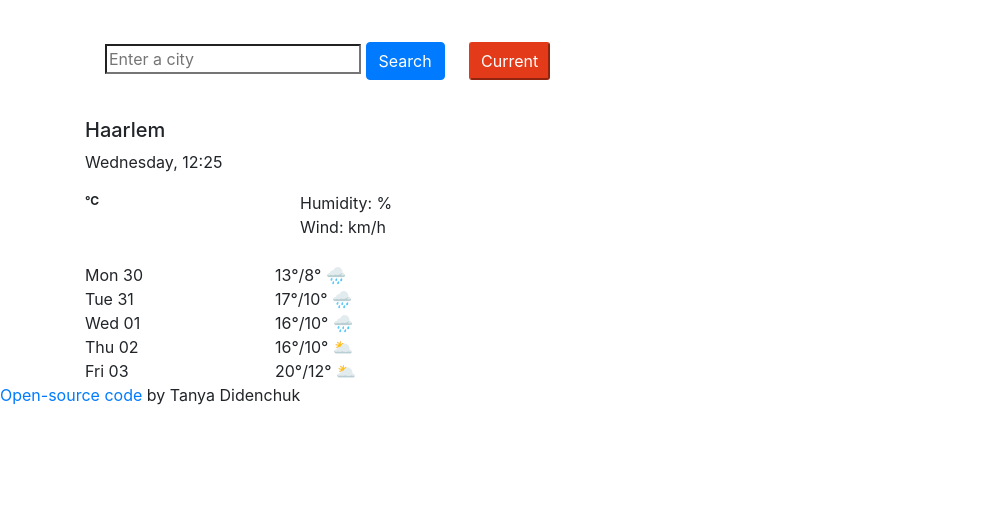
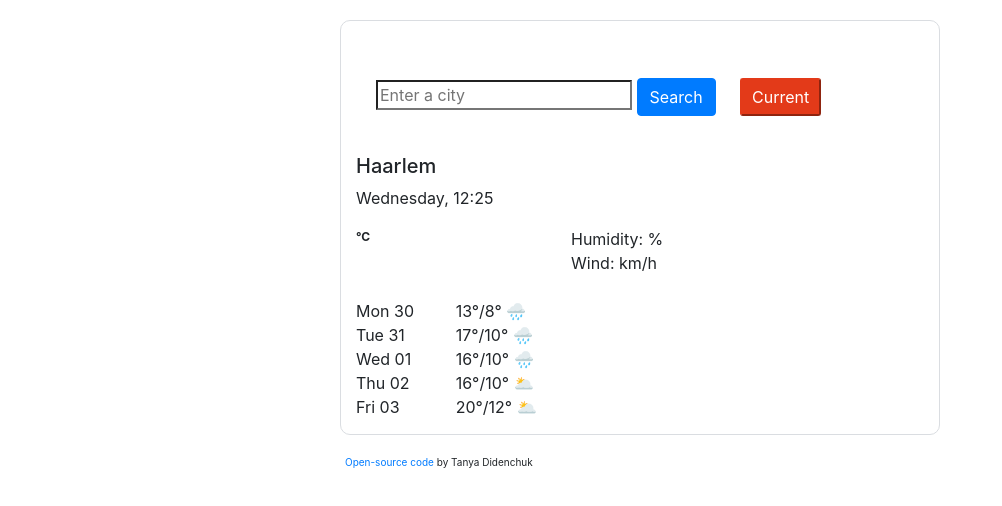
Before and after one commit to Didenchuk/my-weather-app, a plain HTML site: page index.html in a window 1280 px wide. Shown: the whole page, without its empty margins (0-1002 px from the left). Drawn offline with nearby package versions, Linux system fonts and the light colour scheme; no server answers.

Commit message:
Added border

```diff
--- a/index.html
+++ b/index.html
@@ -16,6 +16,7 @@
 
   <body>
     <div class="container">
+      <div class="weather_ap">
       <form id="search-form">
         <input type="search" id="city" placeholder="Enter a city" />
         <input type="submit" value="Search" class="btn btn-primary" />
@@ -96,10 +97,12 @@
       </div>
       <script src="src/index.js"></script>
     </div>
+      <div class="sourceLink">
+        <a href="https://github.com/Didenchuk/my-weather-app" target="_blank">Open-source code</a>
+    by Tanya Didenchuk
+      </div>
+    </div>
 
-    <p class="sourceLink">
-    <a href="https://github.com/Didenchuk/my-weather-app" target="_blank">Open-source code</a>
-by Tanya Didenchuk
-    </p>
+
   </body>
 </html>
--- a/src/styles.css
+++ b/src/styles.css
@@ -32,3 +32,16 @@ form {
   ul {
     padding-left: 0px;
   }
+  .sourceLink{
+    margin-top: 8px;
+    font-size: 10px;
+    margin-left: 260px;
+
+  }
+  .weather_ap{
+    border: 1px solid #dadde1;
+    padding: 15px;
+    margin: 20px auto;
+    border-radius: 10px;
+    max-width: 600px;
+  }
```
